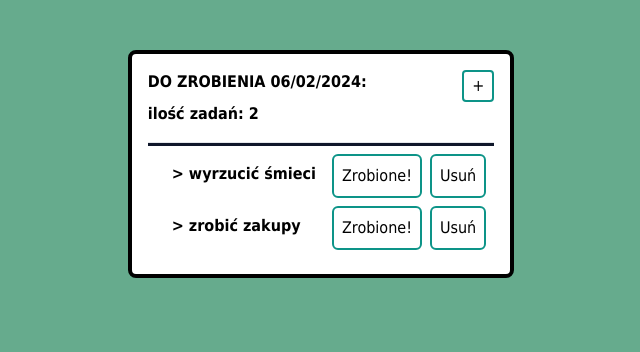
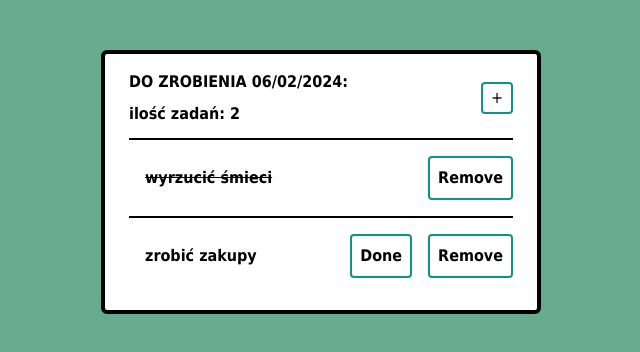
Before and after one commit to Janowoj/todo-list-vite, a React (Vite) app: page / in a window 1280 px wide. Shown: the top 352 px of the page, without its empty margins (319-959 px from the left). Built offline with nearby package versions, Linux system fonts and the light colour scheme.

Commit message:
added components and classNames changed, handlers modified

```diff
--- a/src/App.jsx
+++ b/src/App.jsx
@@ -1,66 +1,28 @@
 import './App.css';
 import { useState } from 'react';
+import { Form } from './components/Form';
+import { TodoItem } from './components/TodoItem';
 
 function App() {
-  const todoList = [
+  const [todoList, setTodoList] = useState([
     {
       id: 1,
-      task: 'wyrzucić śmieci',
+      todoName: 'wyrzucić śmieci',
+      done: true,
     },
     {
       id: 2,
-      task: 'zrobić zakupy',
+      todoName: 'zrobić zakupy',
+      done: false,
     },
-  ];
+  ]);
 
-  const [isInputShown, setIsInputShown] = useState(false);
-  const [taskList, setTaskList] = useState(todoList);
-  const [inputValue, setInputValue] = useState('');
-
-  const todoElement = taskList.map((item) => (
-    <ul key={item.id} className="m-2 flex flex-row justify-between">
-      <li className="mx-4 my-2 font-semibold">{`> ${item.task}`}</li>
-      <div>
-        <button
-          onClick={handleCheck}
-          className="p-2 border-2 border-teal-600 rounded-md"
-        >
-          Zrobione!
-        </button>
-        <button
-          onClick={() => handleRemove(item.id)}
-          className="p-2 ml-2 border-2 border-teal-600 rounded-md"
-        >
-          Usuń
-        </button>
-      </div>
-    </ul>
-  ));
-
-  function handleInput(e) {
-    setInputValue(e.target.value);
-  }
-
-  function handleSubmit() {
-    setIsInputShown(false);
-    setTaskList((prevList) => [
-      ...prevList,
-      { id: prevList.length + 1, task: inputValue },
-    ]);
-    setInputValue('');
-  }
-
-  function handleRemove(id) {
-    setTaskList((prevList) => prevList.filter((item) => item.id !== id));
-  }
-
-  function handleCheck(e) {
-    e.target.parentElement.parentElement.style.textDecoration = 'line-through';
-  }
+  const [isFormShown, setIsFormShown] = useState(false);
 
   return (
-    <div className="p-4 border-4 border-black rounded-lg bg-white">
-      <header className="flex flex-row justify-between">
+    <div className="inline-block px-6 py-4 border-4 border-black rounded-md bg-white max-w-screen-md ">
+      <header className="flex items-center justify-between gap-5 mb-3">
+        <div>
           <h1 className="mb-2 font-bold self-center">
             DO ZROBIENIA{' '}
             {`${
@@ -74,44 +36,55 @@ function App() {
             }/${new Date().getFullYear()}`}
             :
           </h1>
-        {!isInputShown && (
+          <h2 className="font-semibold">ilość zadań: {todoList.length}</h2>
+        </div>
+        {!isFormShown && (
           <button
-            onClick={() => setIsInputShown(true)}
+            onClick={() => setIsFormShown(true)}
             className="border-2 border-teal-600 w-8 h-8 rounded"
           >
             +
           </button>
         )}
       </header>
-      {/* <hr className="my-2 bg-slate-900 h-1" /> */}
-      <div className="flex flex-col">
-        <label htmlFor="text-input" className="font-semibold">
-          ilość zadań: {taskList.length}
-        </label>
-        <div className="flex justify-between my-2">
-          {isInputShown && (
-            <>
-              <input
-                onChange={handleInput}
-                type="text"
-                className="border-2 border-black h-8 rounded"
-                id="text-input"
-                value={inputValue}
+      {isFormShown && (
+        <Form
+          onFormSubmit={(newTodo) => {
+            setTodoList((prevList) => [
+              ...prevList,
+              { id: prevList.length + 1, todoName: newTodo, done: false },
+            ]);
+            setIsFormShown(false);
+          }}
         />
-
-              <button
-                onClick={handleSubmit}
-                className="mr-2 p-2 border-2 border-teal-600 rounded-md"
-              >
-                Dodaj
-              </button>
-            </>
       )}
-        </div>
-      </div>
-
-      <hr className="bg-slate-900 h-1" />
-      {todoElement}
+      <ul>
+        {todoList.map(({ id, todoName, done }) => (
+          <TodoItem
+            key={id}
+            todoName={todoName}
+            done={done}
+            onRemoveButtonClick={() => {
+              setTodoList((prevList) =>
+                prevList.filter((item) => item.id !== id)
+              );
+            }}
+            onDoneButtonClick={() => {
+              setTodoList((prevList) =>
+                prevList.map((item) => {
+                  if (item.id !== id) {
+                    return item;
+                  }
+                  return {
+                    ...item,
+                    done: true,
+                  };
+                })
+              );
+            }}
+          />
+        ))}
+      </ul>
     </div>
   );
 }
--- /dev/null
+++ b/src/components/Button.jsx
@@ -0,0 +1,10 @@
+export function Button({ onClick, children }) {
+  return (
+    <button
+      onClick={onClick}
+      className="border-2 border-teal-600 my-2 p-2 rounded"
+    >
+      {children}
+    </button>
+  );
+}
--- /dev/null
+++ b/src/components/Form.jsx
@@ -0,0 +1,33 @@
+import { useState } from 'react';
+import { Button } from './Button';
+
+export function Form({ onFormSubmit }) {
+  const [inputValue, setInputValue] = useState('');
+
+  return (
+    <form
+      onSubmit={(event) => {
+        event.preventDefault();
+        onFormSubmit(inputValue);
+        // setInputValue('');
+      }}
+      className="flex items-center gap-16 mb-2"
+    >
+      {/* <div>
+        <label htmlFor="text">Zadanie:</label>
+      </div> */}
+      <input
+        onChange={(e) => {
+          setInputValue(e.target.value);
+        }}
+        type="text"
+        className="max-w-full h-11 border-2 border-black rounded"
+        id="text"
+        value={inputValue}
+      />
+      <Button type="submit" disabled={inputValue === ''}>
+        Dodaj
+      </Button>
+    </form>
+  );
+}
--- /dev/null
+++ b/src/components/Header.jsx
@@ -0,0 +1,5 @@
+export function Header({ taskList, isInputShown, setIsInputShown}) {
+  return (
+
+  );
+}
--- /dev/null
+++ b/src/components/TodoItem.jsx
@@ -0,0 +1,24 @@
+import { Button } from './Button';
+
+export function TodoItem({
+  todoName,
+  done,
+  onRemoveButtonClick,
+  onDoneButtonClick,
+}) {
+  //   function handleCheck(e) {
+  //     e.target.parentElement.parentElement.style.textDecoration = 'line-through';
+  //   }
+
+  return (
+    <li className="flex list-none items-center my-2 font-semibold min-w-96 gap-4 border-t-2 border-black pt-2">
+      <hr className="bg-slate-900 h-1" />
+      <span
+        className={`w-full ${done ? 'line-through' : ''}`}
+      >{`${todoName}`}</span>
+
+      {!done && <Button onClick={onDoneButtonClick}>Done</Button>}
+      <Button onClick={onRemoveButtonClick}>Remove</Button>
+    </li>
+  );
+}
```
Also changed, not shown: .eslintrc.cjs. Lines whose indentation alone changed are shown as unchanged.
